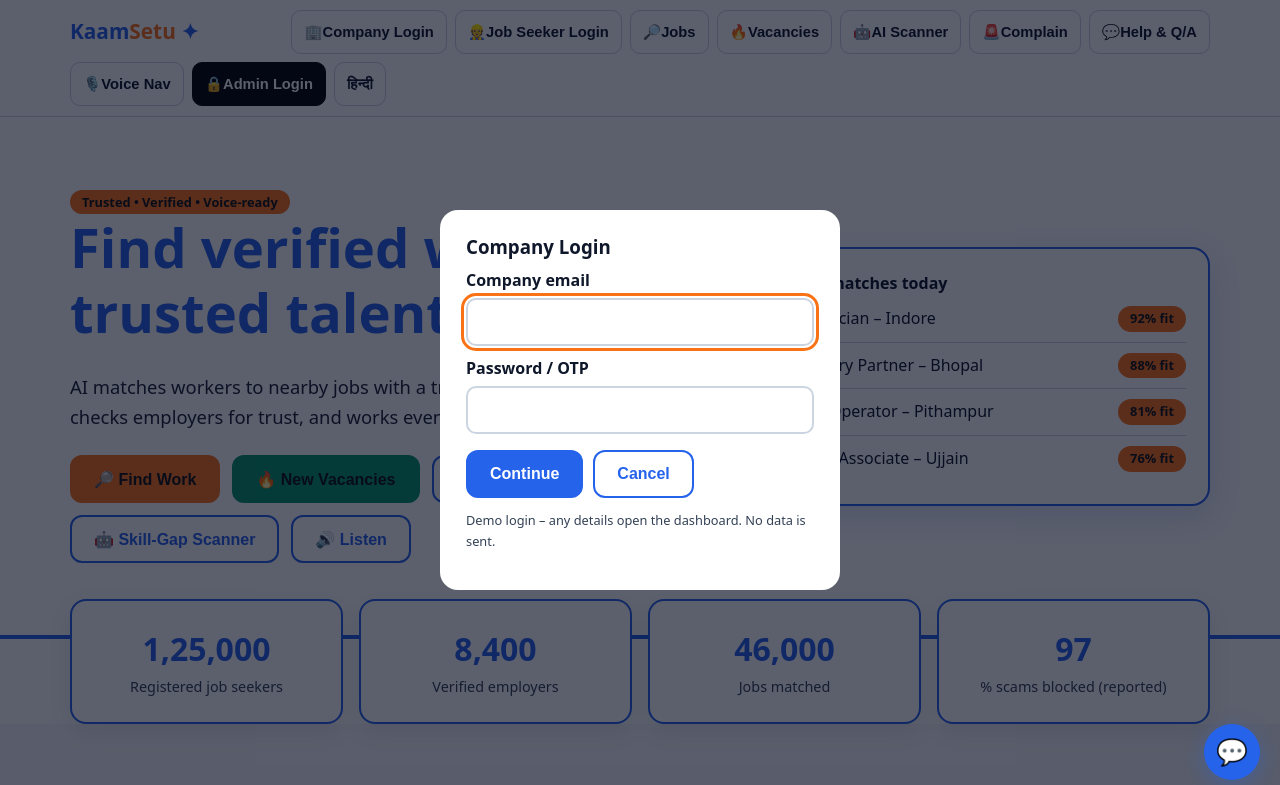
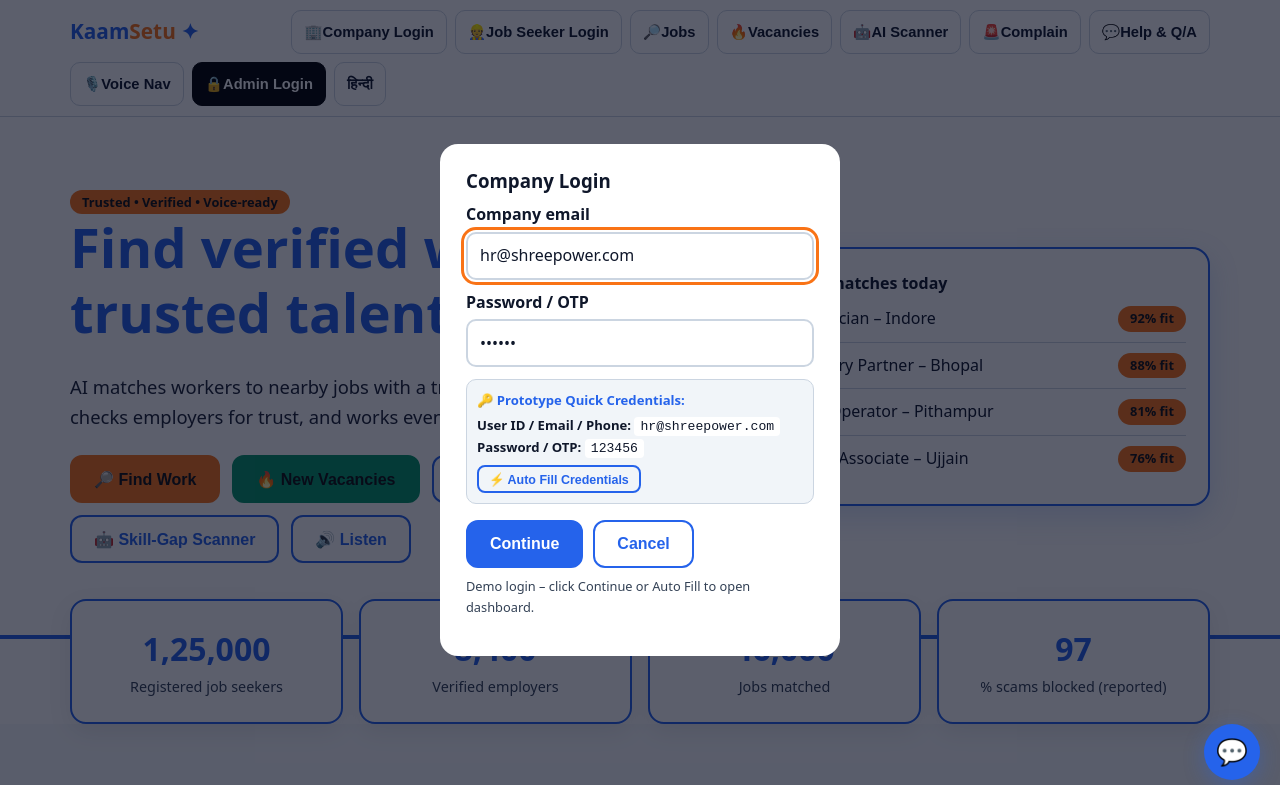
Before and after one commit to harshkumargupta016-a11y/KaamSetu, a plain HTML site: page index.html in a window 1280 px wide. Both pictures are taken after a click on the button "Hire Talent". Shown: the top 785 px of the page. Drawn offline with Linux system fonts and the light colour scheme.

Commit message:
Add prototype dummy credentials and auto-fill helper to login popup

```diff
--- a/index.html
+++ b/index.html
@@ -369,7 +369,7 @@ table{width:100%;border-collapse:collapse;font-size:.92rem}th{background:#0f172a
 <div class="card" style="margin-top:18px"><div class="tabs"><button class="btn" data-tab="co">Companies</button><button class="btn o" data-tab="se">Job seekers</button><button class="btn o" data-tab="cp">Complaints</button></div><input id="aq" placeholder="Search records…" aria-label="Search records" style="margin:12px 0"><div style="overflow-x:auto" id="atab"></div><p style="font-size:.8rem;color:var(--mut)">Sample records for design preview.</p></div></div>
 </div></div>
 
-<div class="modal" id="modal" role="dialog" aria-modal="true"><div class="box"><h3 id="mt"></h3><label for="mu" id="ml"></label><input id="mu"><label for="mp">Password / OTP</label><input id="mp" type="password"><p id="merr" role="alert" style="color:#b91c1c;font-weight:600;margin:8px 0 0"></p><div style="display:flex;gap:10px;margin-top:16px"><button class="btn" onclick="login()">Continue</button><button class="btn o" onclick="closeM()">Cancel</button></div><p style="font-size:.8rem;color:var(--mut)">Demo login – any details open the dashboard. No data is sent.</p></div></div>
+<div class="modal" id="modal" role="dialog" aria-modal="true"><div class="box"><h3 id="mt"></h3><label for="mu" id="ml"></label><input id="mu"><label for="mp">Password / OTP</label><input id="mp" type="password"><div style="background:#f1f5f9;border:1px solid var(--line);border-radius:10px;padding:10px;margin-top:12px;font-size:.82rem"><b style="color:var(--pri)">🔑 Prototype Quick Credentials:</b><div id="dummyCreds" style="margin-top:4px"></div></div><p id="merr" role="alert" style="color:#b91c1c;font-weight:600;margin:8px 0 0"></p><div style="display:flex;gap:10px;margin-top:16px"><button class="btn" onclick="login()">Continue</button><button class="btn o" onclick="closeM()">Cancel</button></div><p style="font-size:.8rem;color:var(--mut);margin-top:8px">Demo login – click Continue or Auto Fill to open dashboard.</p></div></div>
 
 <!-- Candidate CV / Resume Modal -->
 <div class="modal" id="cvModal" role="dialog" aria-modal="true">
@@ -519,7 +519,36 @@ function toggleVoiceListen() {
 const T={en:{n1:"Company Login",n2:"Job Seeker Login",n3:"Jobs",n4:"Complain",n5:"Help & Q/A",n6:"Admin Login",n7:"AI Scanner",h1:"Find verified work. Hire trusted talent.",hp:"AI matches workers to nearby jobs with a transparent Fit Score, checks employers for trust, and works even with low internet.",b1:"🔎 Find Work",b2:"Hire Talent",b3:"🤖 Skill-Gap Scanner"},
 hi:{n1:"कंपनी लॉगिन",n2:"जॉब सीकर लॉगिन",n3:"नौकरियां",n4:"शिकायत",n5:"सहायता / प्रश्न",n6:"एडमिन लॉगिन",n7:"AI स्कैनर",h1:"सत्यापित काम खोजें। भरोसेमंद लोग रखें।",hp:"AI आपको पास की नौकरियों से Fit Score के साथ मिलाता है, कंपनियों की जांच करता है और कम इंटरनेट पर भी चलता है।",b1:"🔎 काम खोजें",b2:"कर्मचारी रखें",b3:"🤖 कौशल-अंतर स्कैनर"}};
 let lg="en";$("#lang").onclick=()=>{lg=lg=="en"?"hi":"en";document.documentElement.lang=lg;document.querySelectorAll("[data-t]").forEach(e=>e.textContent=T[lg][e.dataset.t]);$("#lang").textContent=lg=="en"?"हिन्दी":"English"};
-function openM(t,l){$("#mu").value="";$("#mp").value="";$("#merr").textContent="";$("#mt").textContent=t;$("#ml").textContent=l;$("#mu").setAttribute("for","");$("#modal").classList.add("on");$("#mu").focus()}
+function openM(t,l){
+  $("#mt").textContent=t;
+  $("#ml").textContent=l;
+  $("#merr").textContent="";
+
+  let dummyU = "", dummyP = "123456";
+  if (t === 'Company Login') {
+    dummyU = "hr@shreepower.com";
+  } else if (t === 'Job Seeker Login') {
+    dummyU = "9876543210";
+  } else if (t === 'Admin Login') {
+    dummyU = "admin@kaamsetu.gov.in";
+    dummyP = "admin123";
+  }
+
+  $("#mu").value = dummyU;
+  $("#mp").value = dummyP;
+
+  const credEl = $("#dummyCreds");
+  if (credEl) {
+    credEl.innerHTML = `
+      <div><b>User ID / Email / Phone:</b> <code style="background:#fff;padding:2px 6px;border-radius:4px">${dummyU}</code></div>
+      <div><b>Password / OTP:</b> <code style="background:#fff;padding:2px 6px;border-radius:4px">${dummyP}</code></div>
+      <button type="button" class="btn sm o" style="margin-top:6px;min-height:28px;padding:0 10px;font-size:.78rem" onclick="$('#mu').value='${dummyU}';$('#mp').value='${dummyP}'">⚡ Auto Fill Credentials</button>
+    `;
+  }
+
+  $("#modal").classList.add("on");
+  $("#mu").focus();
+}
 function closeM(){$("#modal").classList.remove("on")}
 addEventListener("keydown",e=>{if(e.key=="Escape")closeM()});
 
```
